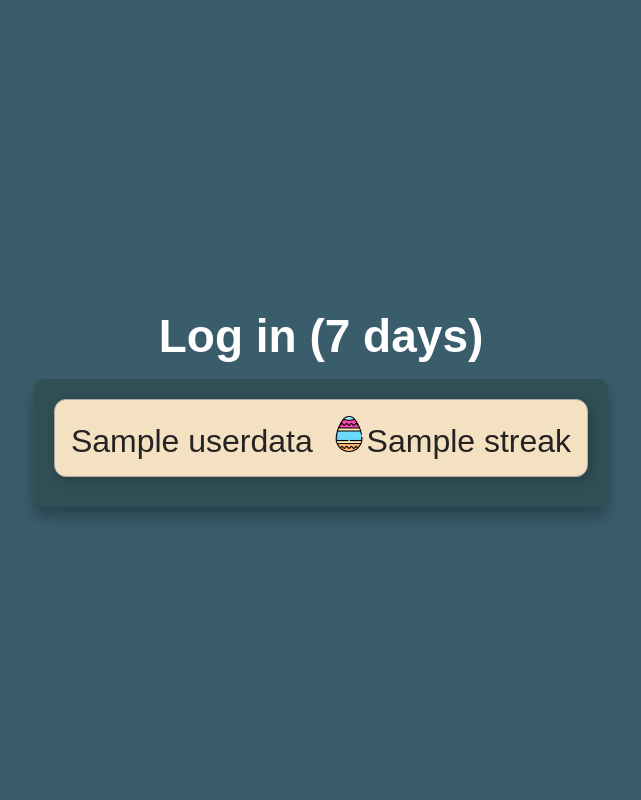
After one commit to gergelyhornyak/namizu, a Flask app: template flask-app/app_dir/templates/namizu/loginPage.html in a window 1280 px wide. The commit adds this page. Shown: the whole page, without its empty margins (319-960 px from the left). Run offline with Flask 3, Linux system fonts and the light colour scheme; the template is opened without the code that fills it: most values are stand-ins (such as "Sample title", 1, 10 or a date in 2020).

Commit message:
login page extended to 7 days

```diff
--- a/flask-app/app_dir/templates/namizu/landingPage.html
+++ b/flask-app/app_dir/templates/namizu/landingPage.html
@@ -149,9 +149,8 @@
 <body>
 
 <header>
-    <h1><img src="{{ url_for('static', filename='img/cloudBunny.png') }}" width="100px" alt="">naMizu? &nbsp; &nbsp; </h1> <!-- ¿ -->
-
-    <p style="font-size: 1.2rem;">Not the restaurant <!--{{ funnyMessage }}--> </p>
+    <h1><img src="{{ url_for('static', filename='img/cloudBunny.png') }}" width="100px" alt="">Welcome {{ userName }} to naMizu!</h1> <!-- ¿ -->
+    <p>{{ funnyMessage }}</p>
 
 </header>
 
--- /dev/null
+++ b/flask-app/app_dir/templates/namizu/loginPage.html
@@ -0,0 +1,135 @@
+<!DOCTYPE html>
+<html lang="en">
+<head>
+    <meta charset="UTF-8">
+    <meta name="viewport" content="width=device-width, initial-scale=1.0">
+    <title>naMizu Login</title>
+    <style>
+        body {
+            font-family: Arial, Helvetica, sans-serif;
+            background-color: #3a5d6c;
+            margin: 0;
+            padding: 0;
+            display: flex;
+            flex-direction: column; /* Stack items vertically */
+            align-items: center; /* Center items horizontally */
+            justify-content: center; /* Center items vertically */
+            height: 100vh;
+        }
+        body h1 {
+            font-size: 46px;
+            margin: 16px;
+            text-align: center;
+            color: #fff;
+        }
+        .options {
+            display: grid;
+            grid-template-columns: repeat(auto-fit, minmax(300px, 1fr));
+            gap: 15px;
+            position: relative;
+            padding: 20px;
+            background-color: #2f4f55; /* Letterbox cabinet color */
+            border-radius: 10px;
+            box-shadow: 0 10px 15px rgba(0, 0, 0, 0.3);
+        }
+
+        .options button {
+            background: #f4e1c1; /* Parcel color */
+            color: #242223;
+            border: 1px solid #b4a7a7;
+            border-radius: 12px;
+            padding: 16px;
+            font-size: 32px;
+            text-align: center;
+            cursor: pointer;
+            transition: transform 0.3s, background-color 0.3s, box-shadow 0.3s;
+            width: 100%;
+            box-sizing: border-box;
+            position: relative;
+            overflow: hidden;
+            box-shadow: 3px 3px 10px rgba(0, 0, 0, 0.2);
+        }
+
+        .input-container {
+            margin-top: 10px; /* Position below the button */
+            display: flex;
+            justify-content: center;
+        }
+
+        .options input {
+            background: #f4e1c1;
+            color: #242223;
+            border: 1px solid #b4a7a7;
+            border-radius: 10px;
+            padding: 10px;
+            font-size: 38px;
+            text-align: center;
+            width: 200px;
+            box-sizing: border-box;
+        }
+
+    </style>
+</head>
+<body>
+
+    <h1>Log in (7 days)</h1>
+
+    <div class="options">
+        <form method="POST">
+            {% for uid, userdata in userDataPacket.items() %}
+
+            <div style="position: relative; margin-bottom: 2%;">
+                <button type="button" onclick="showInputField(this)" name="uid" value="{{ uid }}">{{ userdata.uname }}
+                    {% if userdata.streak %}
+                    <!--&nbsp;🔥{{ userdata.streak }} -->
+                    &nbsp;<img src="{{ url_for('static', filename='img/easter-egg2.png') }}" width="36px" alt="EXIT">{{ userdata.streak }}
+                    {% endif %}
+                </button>
+            </div>
+
+            {% endfor %}
+        </form>
+    </div>
+
+    <script>
+        function showInputField(button) {
+            // Remove existing input fields
+            const existingInput = document.querySelector('.input-container');
+            if (existingInput) existingInput.remove();
+
+            // Create a new input container
+            const inputContainer = document.createElement('div');
+            inputContainer.className = 'input-container';
+
+            // Create the input field
+            const inputField = document.createElement('input');
+            inputField.type = 'text';
+            inputField.name = 'password';
+            inputField.maxLength = 4;
+            inputField.placeholder = '****';
+            inputField.oninput = function(event) {
+                if (event.target.value.length === 4) {
+                    document.querySelector('form').submit();
+                }
+            };
+
+            inputContainer.appendChild(inputField);
+
+            // Create a hidden input field to store the button value
+            const hiddenField = document.createElement('input');
+            hiddenField.type = 'hidden';
+            hiddenField.name = 'uid';
+            hiddenField.value = button.value;
+
+            inputContainer.appendChild(hiddenField);
+
+            // Append the input container directly below the clicked button
+            button.parentNode.appendChild(inputContainer);
+
+            // Focus the new input field
+            inputField.focus();
+        }
+    </script>
+
+</body>
+</html>
```
